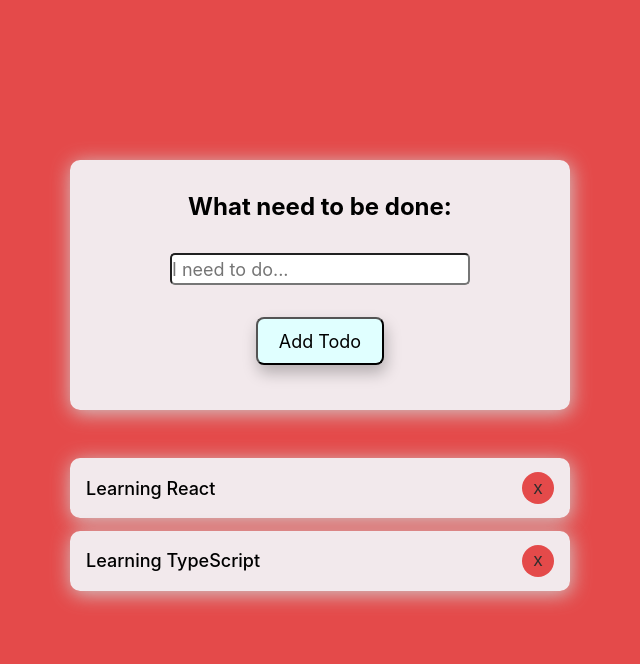
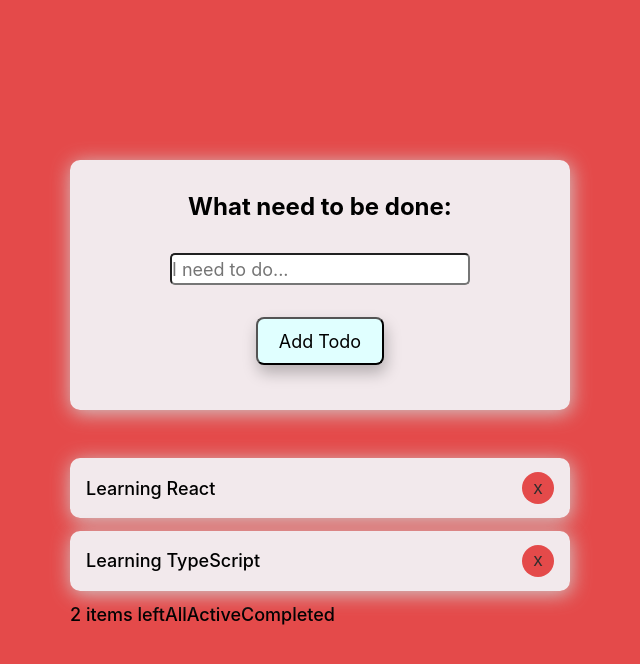
Before and after one commit to anh-vumartell/todo-app, a React (Create React App) app: page / in a window 1280 px wide. Shown: the top 664 px of the page, without its empty margins (320-960 px from the left). Built offline with nearby package versions, Linux system fonts and the light colour scheme.

Commit message:
update UI

```diff
--- a/src/components/Todos.tsx
+++ b/src/components/Todos.tsx
@@ -6,9 +6,23 @@ const Todos: React.FC = () => {
   const { removeTodo, items } = useTodoCtx();
   return (
     <ul className="todos">
+      {items.length === 0 && (
+        <p className="alert-text">
+          Oops! Todo list is empty. Maybe adding one?
+        </p>
+      )}
       {items.map((item) => (
         <TodoItem key={item.id} onRemoveTodo={removeTodo} item={item} />
       ))}
+      <div className="todo-tracker">
+        <span>
+          {items.length > 1 ? `${items.length} items` : `${items.length} item`}{" "}
+          left
+        </span>
+        <span>All</span>
+        <span>Active</span>
+        <span>Completed</span>
+      </div>
     </ul>
   );
 };
```
Also changed, not shown: src/UI/HeroSection.tsx (added, +7 -0 lines).
